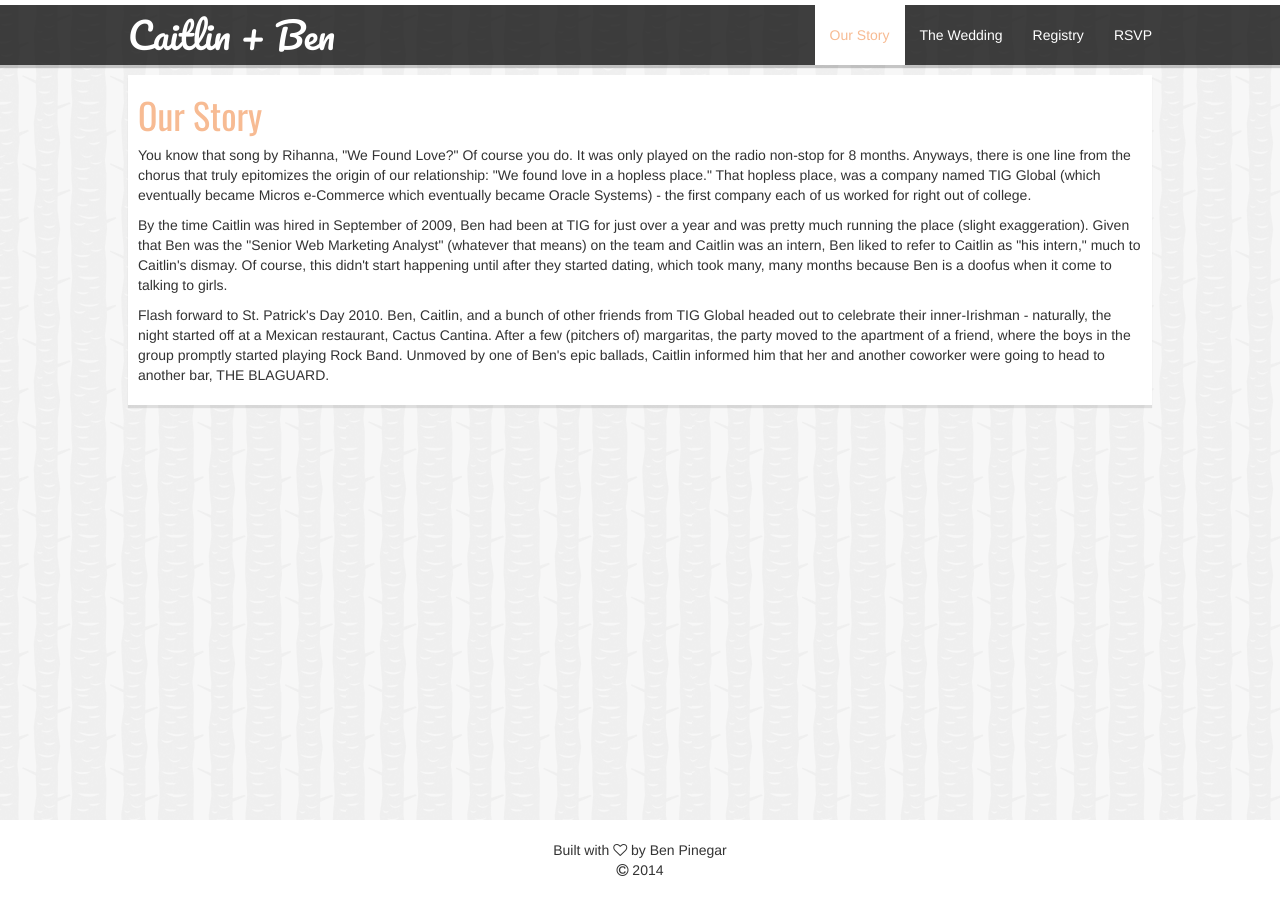
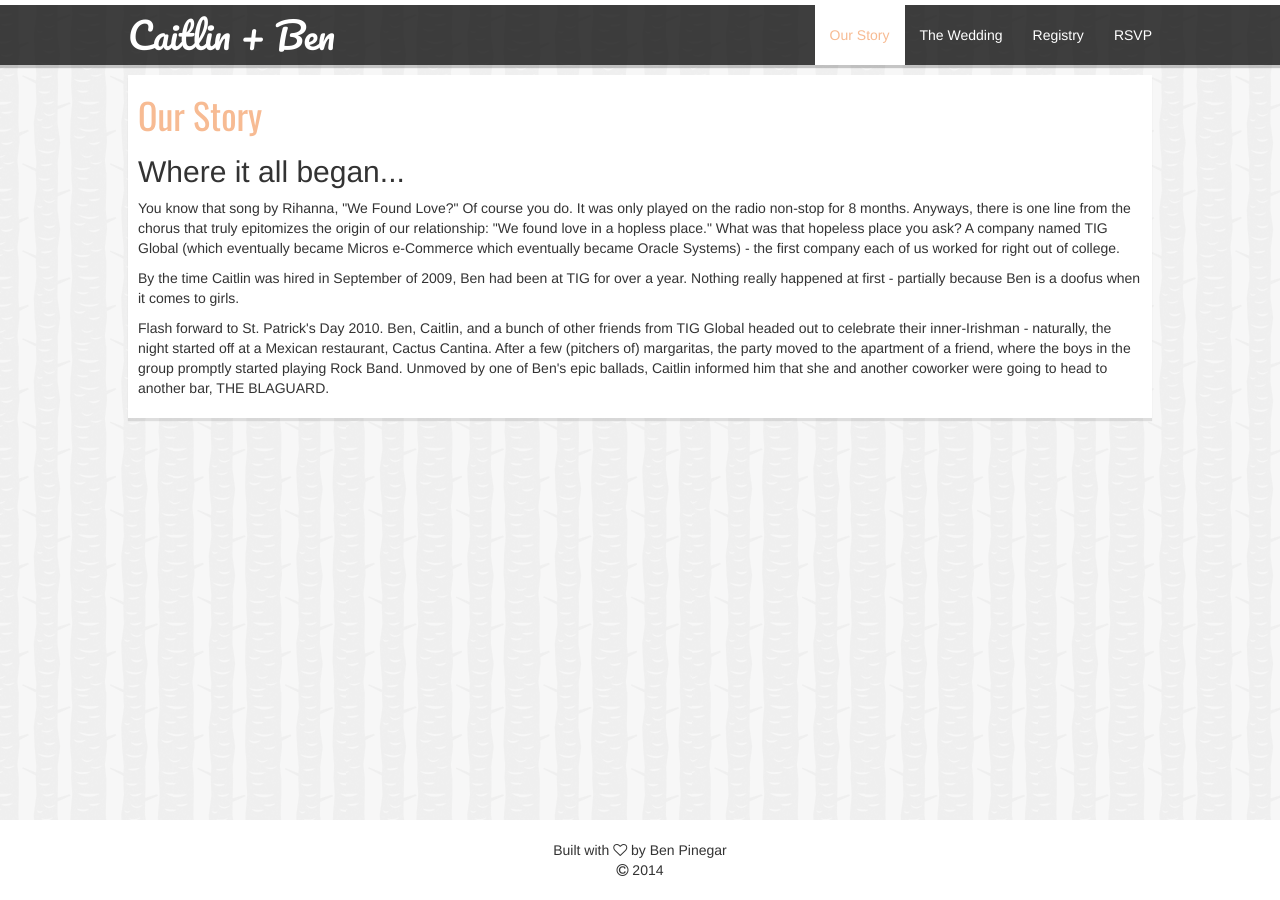
Before and after one commit to bpinegar/bpinegar.github.io, a Jekyll site: the page built from our-story.html, in a window 1280 px wide. Built offline with Jekyll 4.4.1, drawn with Linux system fonts in a browser that asks for light colours; nearby versions of some CDN libraries.

Commit message:
Update our-story.html

```diff
--- a/our-story.html
+++ b/our-story.html
@@ -9,8 +9,9 @@
 <div class="container-fluid">
   <div class="content-box content-white">
     <h1>Our Story</h1>
-    <p>You know that song by Rihanna, "We Found Love?" Of course you do. It was only played on the radio non-stop for 8 months. Anyways, there is one line from the chorus that truly epitomizes the origin of our relationship: "We found love in a hopless place." That hopless place, was a company named TIG Global (which eventually became Micros e-Commerce which eventually became Oracle Systems) - the first company each of us worked for right out of college.</p>
-    <p>By the time Caitlin was hired in September of 2009, Ben had been at TIG for just over a year and was pretty much running the place (slight exaggeration). Given that Ben was the "Senior Web Marketing Analyst" (whatever that means) on the team and Caitlin was an intern, Ben liked to refer to Caitlin as "his intern," much to Caitlin's dismay. Of course, this didn't start happening until after they started dating, which took many, many months because Ben is a doofus when it come to talking to girls.</p>
-    <p>Flash forward to St. Patrick's Day 2010. Ben, Caitlin, and a bunch of other friends from TIG Global headed out to celebrate their inner-Irishman - naturally, the night started off at a Mexican restaurant, Cactus Cantina. After a few (pitchers of) margaritas, the party moved to the apartment of a friend, where the boys in the group promptly started playing Rock Band. Unmoved by one of Ben's epic ballads, Caitlin informed him that her and another coworker were going to head to another bar, THE BLAGUARD.</p>
+    <h2>Where it all began...</h2>
+    <p>You know that song by Rihanna, "We Found Love?" Of course you do. It was only played on the radio non-stop for 8 months. Anyways, there is one line from the chorus that truly epitomizes the origin of our relationship: "We found love in a hopless place." What was that hopeless place you ask? A company named TIG Global (which eventually became Micros e-Commerce which eventually became Oracle Systems) - the first company each of us worked for right out of college.</p>
+    <p>By the time Caitlin was hired in September of 2009, Ben had been at TIG for over a year. Nothing really happened at first - partially because Ben is a doofus when it comes to girls.</p>
+    <p>Flash forward to St. Patrick's Day 2010. Ben, Caitlin, and a bunch of other friends from TIG Global headed out to celebrate their inner-Irishman - naturally, the night started off at a Mexican restaurant, Cactus Cantina. After a few (pitchers of) margaritas, the party moved to the apartment of a friend, where the boys in the group promptly started playing Rock Band. Unmoved by one of Ben's epic ballads, Caitlin informed him that she and another coworker were going to head to another bar, THE BLAGUARD.</p>
   </div>
 </div>
```
